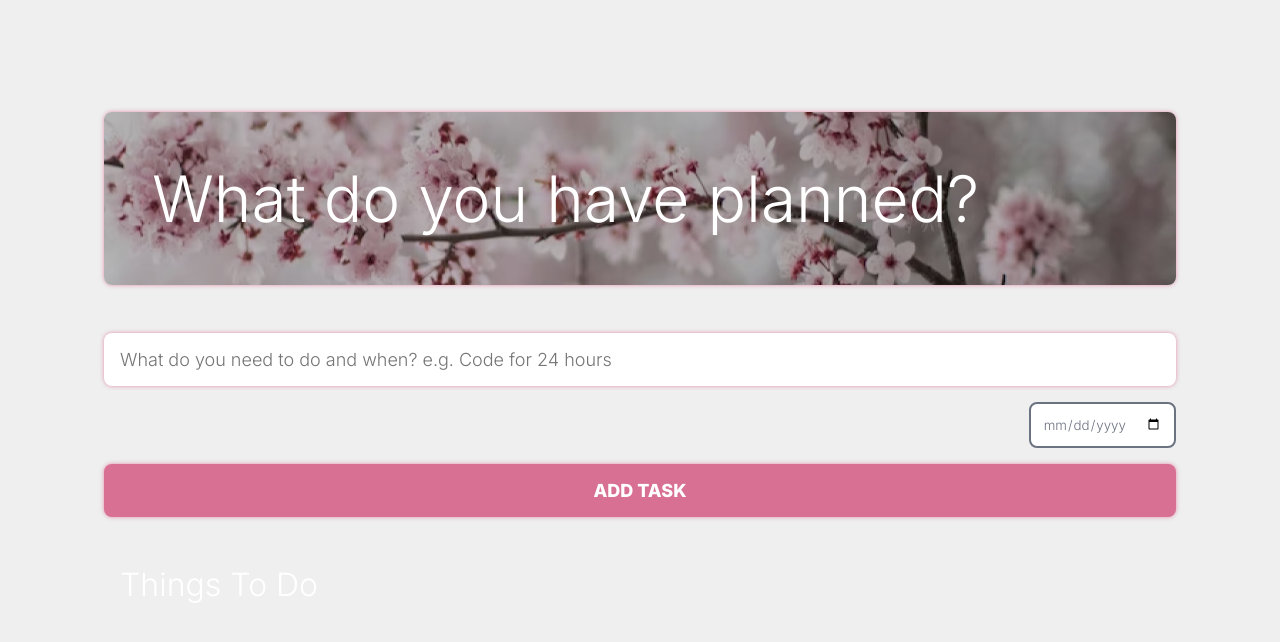
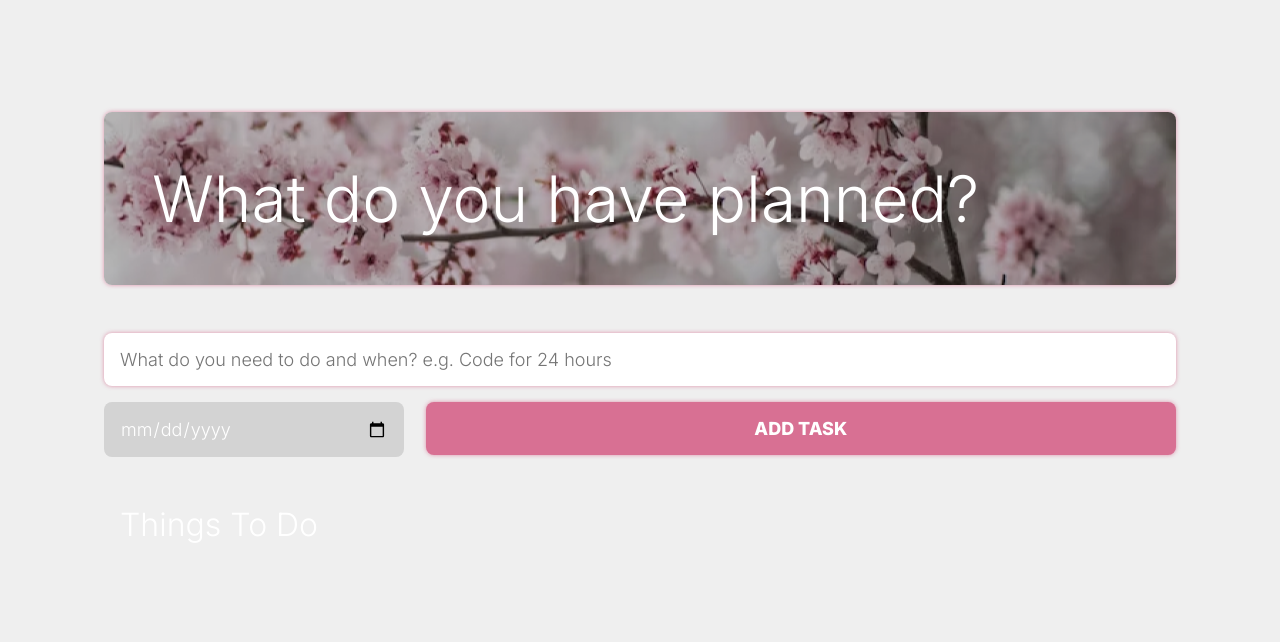
Before and after one commit to Heychani/To-Do-App-Take-4, a website: page index.html in a window 1280 px wide. Drawn offline with Linux system fonts and the light colour scheme.

Commit message:
Still trying to figure out how to display the given date

```diff
--- a/index.html
+++ b/index.html
@@ -26,8 +26,10 @@
                 type="date"
                 name="new-date" required>
 
-                <input type="submit" value="Add Task" />
+            <input id="submitButton" type="submit" value="Add Task" />
+
             </form>
+
         </section>
 
 
--- a/stylesheet.css
+++ b/stylesheet.css
@@ -7,7 +7,6 @@
     --orange: #ffa500;
     --lightorange: #e9bd6b;
     --pink: #d87093;
-    --red: #f0000f
 
     --shadow: 0 1px 3px rbga(0, 0, 0, 0,1);
 
@@ -66,6 +65,7 @@ h2 {
     color: var(--white);
 }
 
+
 /* h4 {
     color: var(--pink);
     font-size: 0.875rem;
@@ -73,8 +73,9 @@ h2 {
     margin-bottom: 0.5rem;
 } */
 
+
 .create-todo input[type="text"] {
-    display: block;
+    display: flex;
     width: 100%;
     font-size: 1.125rem;
     padding: 1rem;
@@ -91,9 +92,24 @@ input[type="checkbox"] {
     display: none;
 }
 
+/* #content,
+#newdate {
+    display: block;
+} */
+
+#newdate {
+    width: 28%;
+    font-size: 1.125rem;
+    color: var(--white);
+    background-color: lightgrey;
+    border-radius: 00.5rem;
+    padding: 1rem;
+    box-shadow: var(--pink);
+}
+
 .create-todo input[type="submit"] {
-    display: block;
-    width: 100%;
+    width: 70%;
+    float: right;
     font-size: 1.125rem;
     padding: 1rem;
     color: var(--white);
@@ -138,17 +154,6 @@ input:checked ~ .checkthrough::after {
     height: 10px;
     opacity: 1;
 }
-
-#newdate {
-    color: var(--grey);
-    background-color: var(--white);
-    float: right;
-    margin-bottom: 1rem;
-    border: 2px solid;
-    border-radius: 00.5rem;
-    padding: 0.75rem;
-}
-
 
 .todo-list .list {
     margin: 1rem 0;
```
